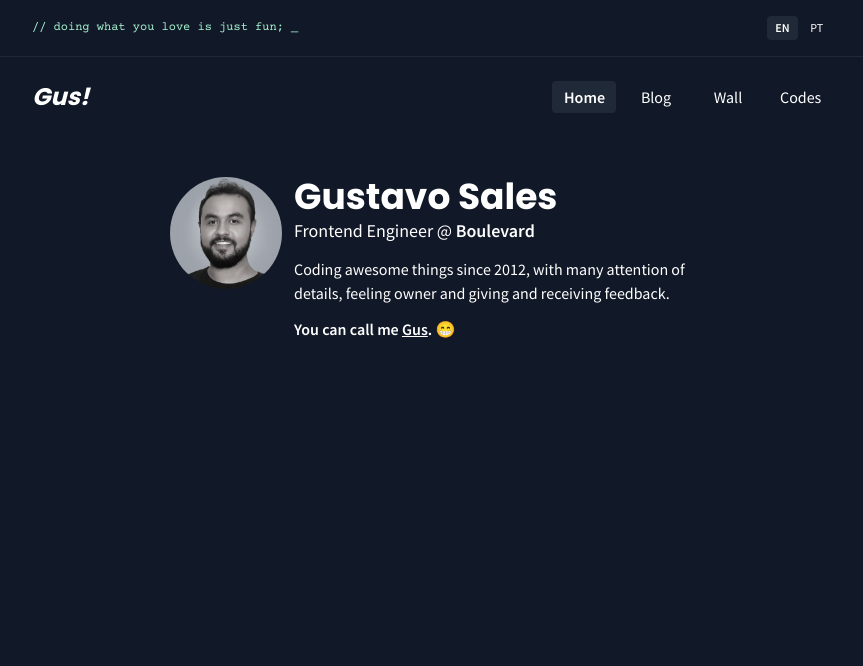
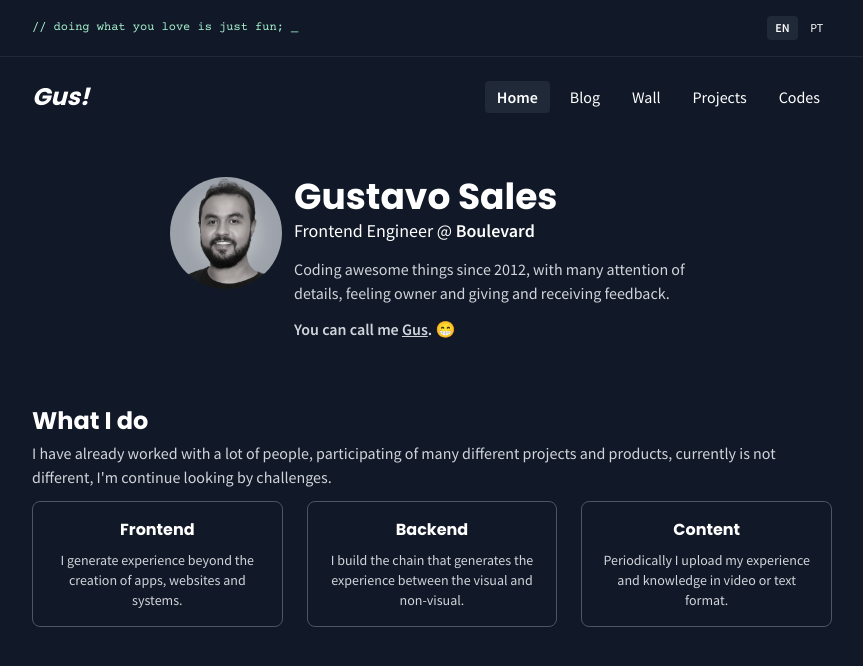
Before and after one commit to guscsales/gsales.io, a Next.js app: page / in a window 1280 px wide. Shown: the top 666 px of the page, without its empty margins (208-1071 px from the left). Built offline with nearby package versions, Linux system fonts and the light colour scheme.

Commit message:
create what i do section

```diff
--- a/src/contexts/shared/components/header/header.tsx
+++ b/src/contexts/shared/components/header/header.tsx
@@ -28,18 +28,13 @@ function Header() {
           </Link>
         </h1>
         <nav className="grid gap-2 grid-flow-col">
-          <ButtonLink href="/en" active className="w-16">
+          <ButtonLink href="/en" active>
             Home
           </ButtonLink>
-          <ButtonLink href="/en" className="w-16">
-            Blog
-          </ButtonLink>
-          <ButtonLink href="/en" className="w-16">
-            Wall
-          </ButtonLink>
-          <ButtonLink href="/en" className="w-16">
-            Codes
-          </ButtonLink>
+          <ButtonLink href="/en">Blog</ButtonLink>
+          <ButtonLink href="/en">Wall</ButtonLink>
+          <ButtonLink href="/en">Projects</ButtonLink>
+          <ButtonLink href="/en">Codes</ButtonLink>
         </nav>
       </Container>
     </header>
--- a/src/pages/index.tsx
+++ b/src/pages/index.tsx
@@ -3,6 +3,24 @@ import Head from 'next/head';
 import Image from 'next/image';
 import Container from '@sagebox/components/container/container';
 import Text from '@sagebox/components/text/text';
+
+type JobCardProps = {
+  title: string;
+  children: string;
+};
+
+function JobCard({ title, children }: JobCardProps) {
+  return (
+    <div className="rounded-lg border border-solid border-gray-600 p-4 transition-all ease-in-out transform hover:scale-105 cursor-default">
+      <Text heading as="h3" className="text-white text-center mb-2">
+        {title}
+      </Text>
+      <Text as="p" className="text-sm text-center text-gray-300">
+        {children}
+      </Text>
+    </div>
+  );
+}
 
 export default function Home() {
   return (
@@ -10,7 +28,7 @@ export default function Home() {
       <Head>
         <title>Gus! | gsales.io</title>
       </Head>
-      <Container>
+      <Container className="mb-16">
         <section className="flex flex-col sm:flex-row items-center sm:items-start justify-center sm:mt-16">
           <div className="sm:w-28 sm:h-28 w-20 h-20 relative">
             <Image
@@ -21,25 +39,51 @@ export default function Home() {
             />
           </div>
           <div className="sm:w-112 mt-2 sm:mt-0 sm:ml-3 text-center sm:text-left">
-            <Text as="h1" heading className="text-white" size="4xl">
+            <Text as="h1" heading className="text-white text-4xl">
               Gustavo Sales
             </Text>
-            <Text className="text-white" size="lg">
+            <Text className="text-white text-lg">
               Frontend Engineer @{' '}
               <Text className="font-semibold">Boulevard</Text>
             </Text>
             <div className="mt-3">
-              <Text as="p" className="mb-3 text-white">
+              <Text as="p" className="mb-3 text-gray-300">
                 Coding awesome things since 2012, with many attention of
                 details, feeling owner and giving and receiving feedback.
               </Text>
-              <Text as="p" className="font-semibold text-white">
+              <Text as="p" className="font-semibold text-gray-300">
                 You can call me <span className="underline">Gus</span>. 😁
               </Text>
             </div>
           </div>
         </section>
       </Container>
+
+      <Container as="section">
+        <Text heading as="h2" className="text-white text-2xl">
+          What I do
+        </Text>
+        <Text as="p" className="text-gray-300 mt-1">
+          I have already worked with a lot of people, participating of many
+          different projects and products, currently is not different, I&apos;m
+          continue looking by challenges.
+        </Text>
+
+        <div className="grid sm:grid-cols-3 gap-3 sm:gap-6 mt-3">
+          <JobCard title="Frontend">
+            I generate experience beyond the creation of apps, websites and
+            systems.
+          </JobCard>
+          <JobCard title="Backend">
+            I build the chain that generates the experience between the visual
+            and non-visual.
+          </JobCard>
+          <JobCard title="Content">
+            Periodically I upload my experience and knowledge in video or text
+            format.
+          </JobCard>
+        </div>
+      </Container>
     </>
   );
 }
--- a/src/sagebox/components/container/container.tsx
+++ b/src/sagebox/components/container/container.tsx
@@ -4,19 +4,21 @@ type Props = {
   children: React.ReactNode;
   className?: string;
   sub?: boolean;
+  as?: 'div' | 'section';
 };
 
-function Container({ children, className, sub }: Props) {
-  return (
-    <div className={`${sub ? 'sub-' : ''}container ${className}`}>
-      {children}
-    </div>
+function Container({ children, className, sub, as }: Props) {
+  return React.createElement(
+    as,
+    { className: `${sub ? 'sub-' : ''}container ${className}` },
+    children
   );
 }
 
 Container.defaultProps = {
   className: '',
   sub: false,
+  as: 'div',
 };
 
 export default Container;
--- a/src/sagebox/components/text/text.tsx
+++ b/src/sagebox/components/text/text.tsx
@@ -26,54 +26,19 @@ type TextElements =
   | 'i'
   | 'b';
 
-type Size =
-  | 'inherit'
-  | 'xs'
-  | 'sm'
-  | 'base'
-  | 'lg'
-  | 'xl'
-  | '2xl'
-  | '3xl'
-  | '4xl'
-  | '5xl'
-  | '6xl'
-  | '7xl'
-  | '8xl'
-  | '9xl';
-
 type Props = {
   children: React.ReactNode;
   as?: TextElements;
   className?: string;
   sub?: boolean;
   heading?: boolean;
-  size?: Size;
 };
 
-const sizeMapper: { [key in Size]: string } = {
-  inherit: '',
-  xs: 'text-xs',
-  sm: 'text-sm',
-  base: 'text-base',
-  lg: 'text-lg',
-  xl: 'text-lg sm:text-xl',
-  '2xl': 'text-xl sm:text-2xl',
-  '3xl': 'text-2xl sm:text-3xl',
-  '4xl': 'text-3xl sm:text-4xl',
-  '5xl': 'text-4xl sm:text-5xl',
-  '6xl': 'text-5xl sm:text-6xl',
-  '7xl': 'text-6xl sm:text-7xl',
-  '8xl': 'text-7xl sm:text-8xl',
-  '9xl': 'text-8xl sm:text-9xl',
-};
-
-function Text({ children, as, heading, size, ...props }: Props) {
+function Text({ children, as, heading, ...props }: Props) {
   const className = classNames(
     {
       'font-heading font-bold': heading,
     },
-    sizeMapper[size],
     props.className
   );
 
@@ -92,7 +57,6 @@ Text.defaultProps = {
   as: 'span',
   sub: false,
   heading: false,
-  size: 'inherit',
 };
 
 export default Text;
--- a/src/sagebox/globals.css
+++ b/src/sagebox/globals.css
@@ -3,14 +3,20 @@
 
 .container {
   margin-inline: auto;
-  padding-inline: 0.5rem /* 9px */;
+  padding-inline: 0.5rem;
   width: 100%;
 }
 
 .sub-container {
   margin-inline: auto;
-  padding-inline: 0.5rem /* 9px */;
+  padding-inline: 0.5rem;
   width: 100%;
+}
+
+@screen sm {
+  .container {
+    padding-inline: 1rem;
+  }
 }
 
 @screen lg {
```
